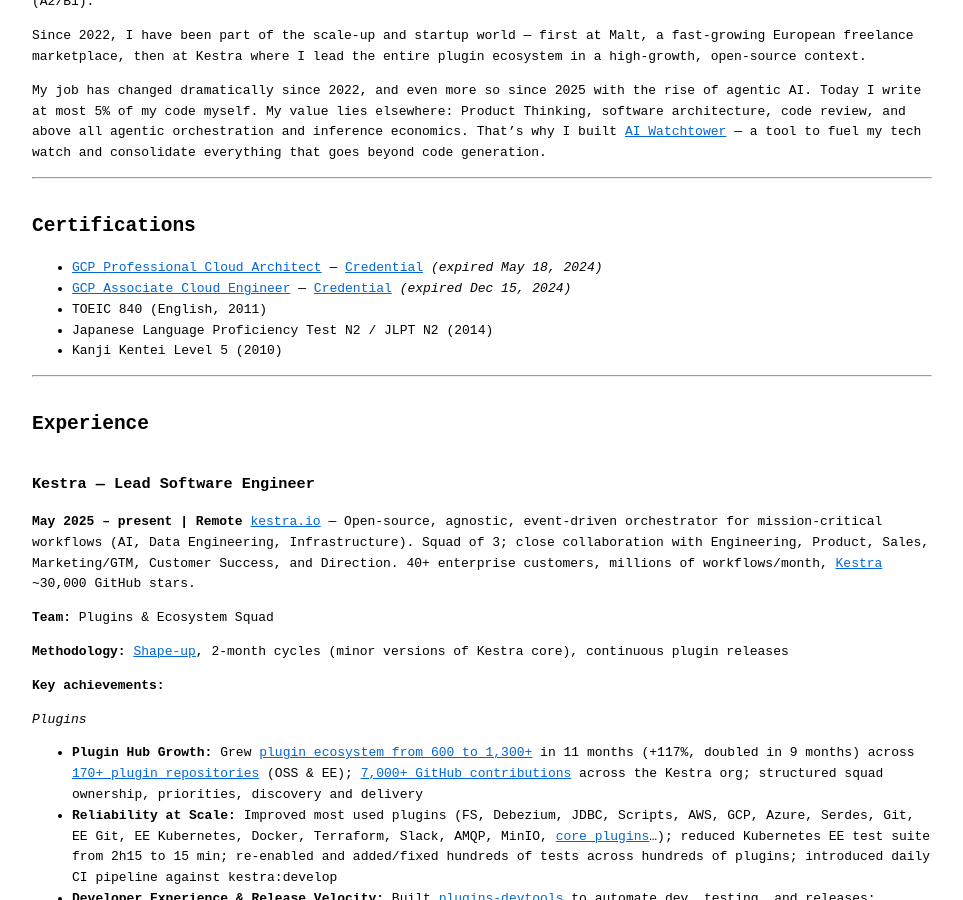
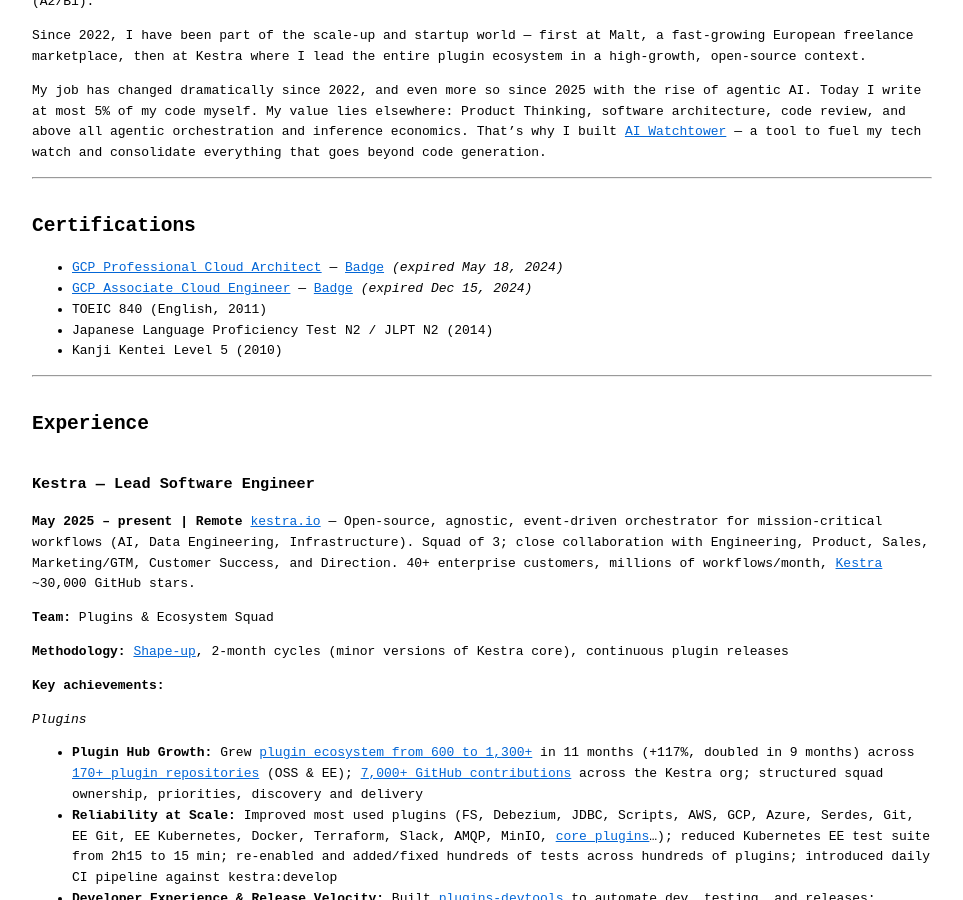
Before and after one commit to fdelbrayelle/fdelbrayelle.github.io, a Jekyll site: the page built from cv.md, in a window 1280 px wide and 900 px high, scrolled down 414 px. Shown: the whole window, without its empty margins (158-1121 px from the left). Built offline with Jekyll 4.4.1, drawn with Linux system fonts in a browser that asks for light colours.

Commit message:
fix(cv): rename certification links from "Credential" to "Badge"
Co-Authored-By: Claude Sonnet 4.6 <noreply@anthropic.com>

```diff
--- a/_config.yml
+++ b/_config.yml
@@ -71,8 +71,8 @@ about_content: | # this will include new lines to allow paragraphs
 
   <strong>Certifications I have obtained:</strong>
 
-  - [GCP Professional Cloud Architect](https://cloud.google.com/certification/cloud-architect) ([Credential](https://www.credly.com/badges/a4bb8f42-ed80-44be-9e22-415ba7043651/public_url)) *(expired May 18, 2024)*
-  - [GCP Associate Cloud Engineer](https://cloud.google.com/certification/cloud-engineer) ([Credential](https://www.credly.com/badges/9c23295a-8d64-4c7d-bdb2-5be856b35893/public_url)) *(expired Dec 15, 2024)*
+  - [GCP Professional Cloud Architect](https://cloud.google.com/certification/cloud-architect) ([Badge](https://www.credly.com/badges/a4bb8f42-ed80-44be-9e22-415ba7043651/public_url)) *(expired May 18, 2024)*
+  - [GCP Associate Cloud Engineer](https://cloud.google.com/certification/cloud-engineer) ([Badge](https://www.credly.com/badges/9c23295a-8d64-4c7d-bdb2-5be856b35893/public_url)) *(expired Dec 15, 2024)*
 
   <p style="text-align: center;">
     <img src="images/gcp-associate-cloud-engineer.png" alt="Associate Cloud Engineer" style="width: 220px" />
--- a/_data/fr_site.yml
+++ b/_data/fr_site.yml
@@ -19,8 +19,8 @@ about_content: | # this will include new lines to allow paragraphs
 
   <strong>Les certifications que j'ai passées :</strong>
 
-  - [GCP Professional Cloud Architect](https://cloud.google.com/certification/cloud-architect) ([Credential](https://www.credly.com/badges/a4bb8f42-ed80-44be-9e22-415ba7043651/public_url)) *(expirée le 18 mai 2024)*
-  - [GCP Associate Cloud Engineer](https://cloud.google.com/certification/cloud-engineer) ([Credential](https://www.credly.com/badges/9c23295a-8d64-4c7d-bdb2-5be856b35893/public_url)) *(expirée le 15 déc. 2024)*
+  - [GCP Professional Cloud Architect](https://cloud.google.com/certification/cloud-architect) ([Badge](https://www.credly.com/badges/a4bb8f42-ed80-44be-9e22-415ba7043651/public_url)) *(expirée le 18 mai 2024)*
+  - [GCP Associate Cloud Engineer](https://cloud.google.com/certification/cloud-engineer) ([Badge](https://www.credly.com/badges/9c23295a-8d64-4c7d-bdb2-5be856b35893/public_url)) *(expirée le 15 déc. 2024)*
 
   <p style="text-align: center;">
     <img src="/images/gcp-associate-cloud-engineer.png" alt="Associate Cloud Engineer" style="width: 220px" />
--- a/cv.md
+++ b/cv.md
@@ -30,8 +30,8 @@ My job has changed dramatically since 2022, and even more so since 2025 with the
 
 ## Certifications
 
-- [GCP Professional Cloud Architect](https://cloud.google.com/certification/cloud-architect) — [Credential](https://www.credly.com/badges/a4bb8f42-ed80-44be-9e22-415ba7043651/public_url) *(expired May 18, 2024)*
-- [GCP Associate Cloud Engineer](https://cloud.google.com/certification/cloud-engineer) — [Credential](https://www.credly.com/badges/9c23295a-8d64-4c7d-bdb2-5be856b35893/public_url) *(expired Dec 15, 2024)*
+- [GCP Professional Cloud Architect](https://cloud.google.com/certification/cloud-architect) — [Badge](https://www.credly.com/badges/a4bb8f42-ed80-44be-9e22-415ba7043651/public_url) *(expired May 18, 2024)*
+- [GCP Associate Cloud Engineer](https://cloud.google.com/certification/cloud-engineer) — [Badge](https://www.credly.com/badges/9c23295a-8d64-4c7d-bdb2-5be856b35893/public_url) *(expired Dec 15, 2024)*
 - TOEIC 840 (English, 2011)
 - Japanese Language Proficiency Test N2 / JLPT N2 (2014)
 - Kanji Kentei Level 5 (2010)
```
Also changed, not shown: fr/cv.md (+2 -2 lines).
